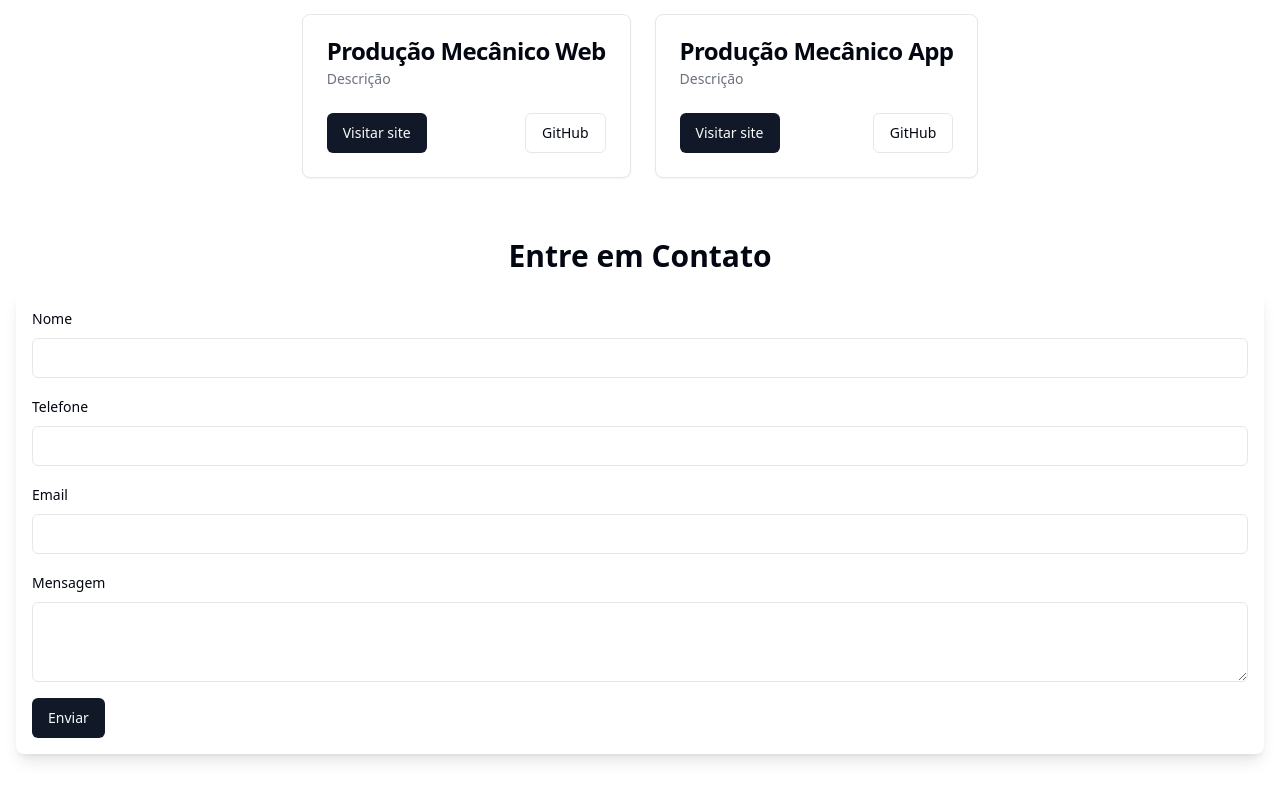
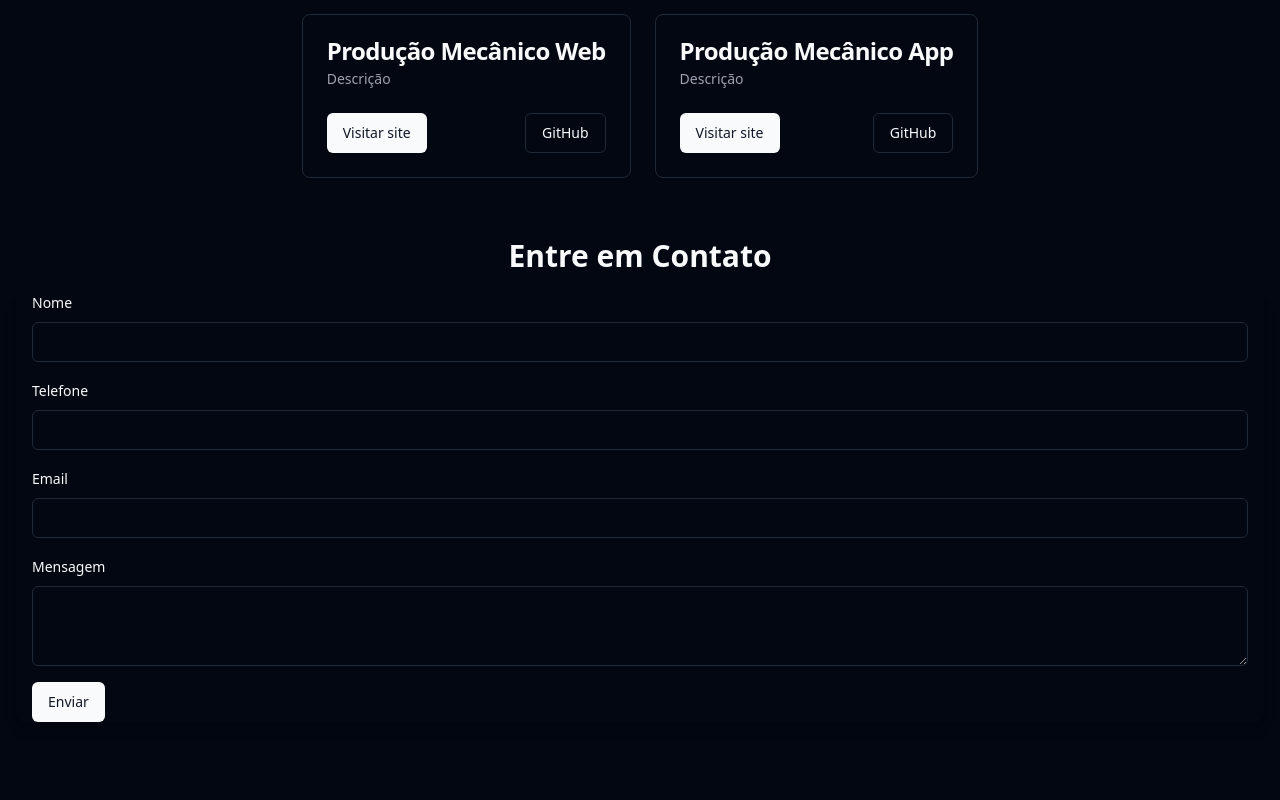
Before and after one commit to Castelianoads/Carlos-Casteliano, a Vue app: page / in a window 1280 px wide. Shown: the part 286-1086 px from the top of the page. After the commit the page ends 1064 px from the top, so only its background shows below. Built offline with nearby package versions, Linux system fonts and the light colour scheme.

Commit message:
fix: Correção de tema dark e tamanho do formulario de contato

```diff
--- a/index.html
+++ b/index.html
@@ -2,11 +2,11 @@
 <html lang="pt-BR">
   <head>
     <meta charset="UTF-8">
-    <link rel="icon" href="/public/favicon.ico">
+    <link rel="icon" href="/favicon.ico">
     <meta name="viewport" content="width=device-width, initial-scale=1.0">
     <title>Carlos Casteliano</title>
   </head>
-  <body>
+  <body  class="dark">
     <div id="app"></div>
     <script type="module" src="/src/main.ts"></script>
   </body>
--- a/package.json
+++ b/package.json
@@ -4,7 +4,7 @@
   "private": true,
   "type": "module",
   "scripts": {
-    "dev": "vite",
+    "dev": "vite --host",
     "build": "run-p type-check \"build-only {@}\" --",
     "preview": "vite preview",
     "build-only": "vite build",
--- a/src/components/ContactForm.vue
+++ b/src/components/ContactForm.vue
@@ -1,5 +1,5 @@
 <template>
-  <form @submit.prevent="submitForm" class="bg-white shadow-lg rounded-lg p-4 space-y-4">
+  <form @submit.prevent="submitForm" class="container-sm shadow-lg rounded-lg mt-4 px-4 space-y-4">
 
     <FormField name="name">
       <FormItem>
```
